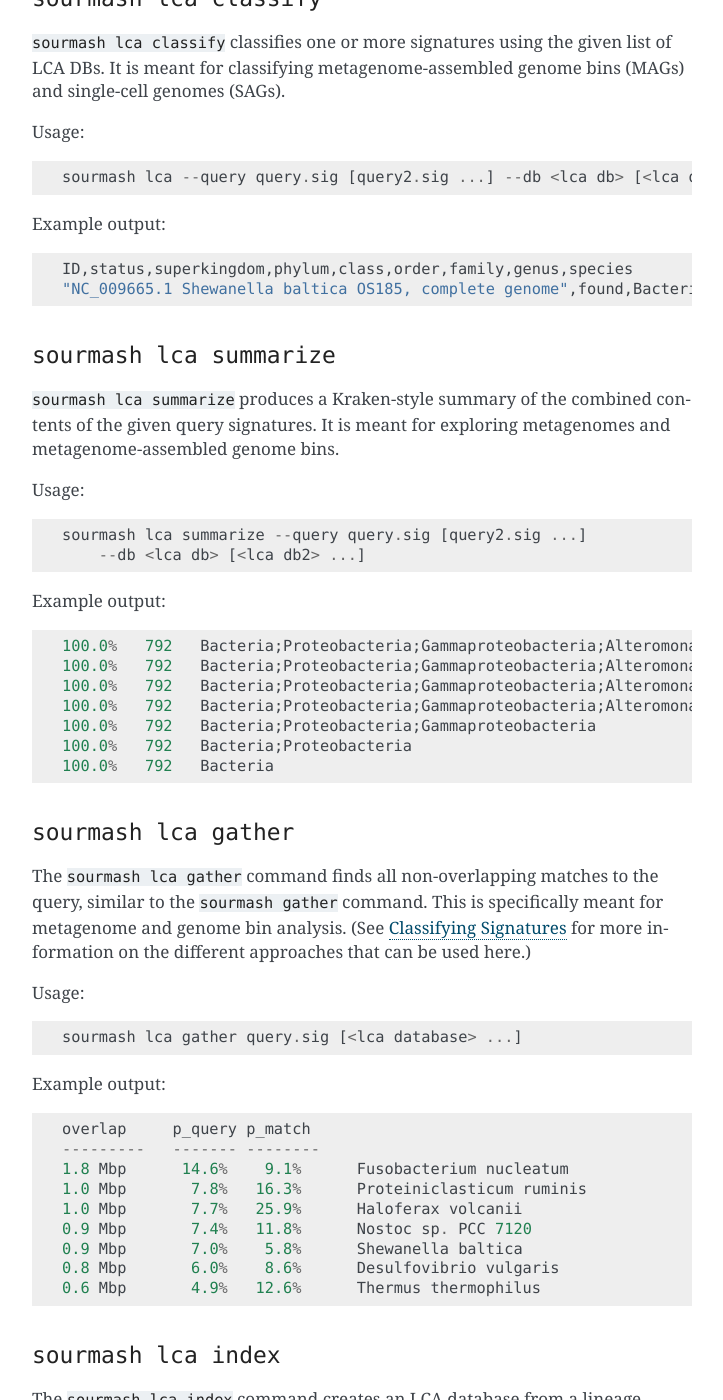
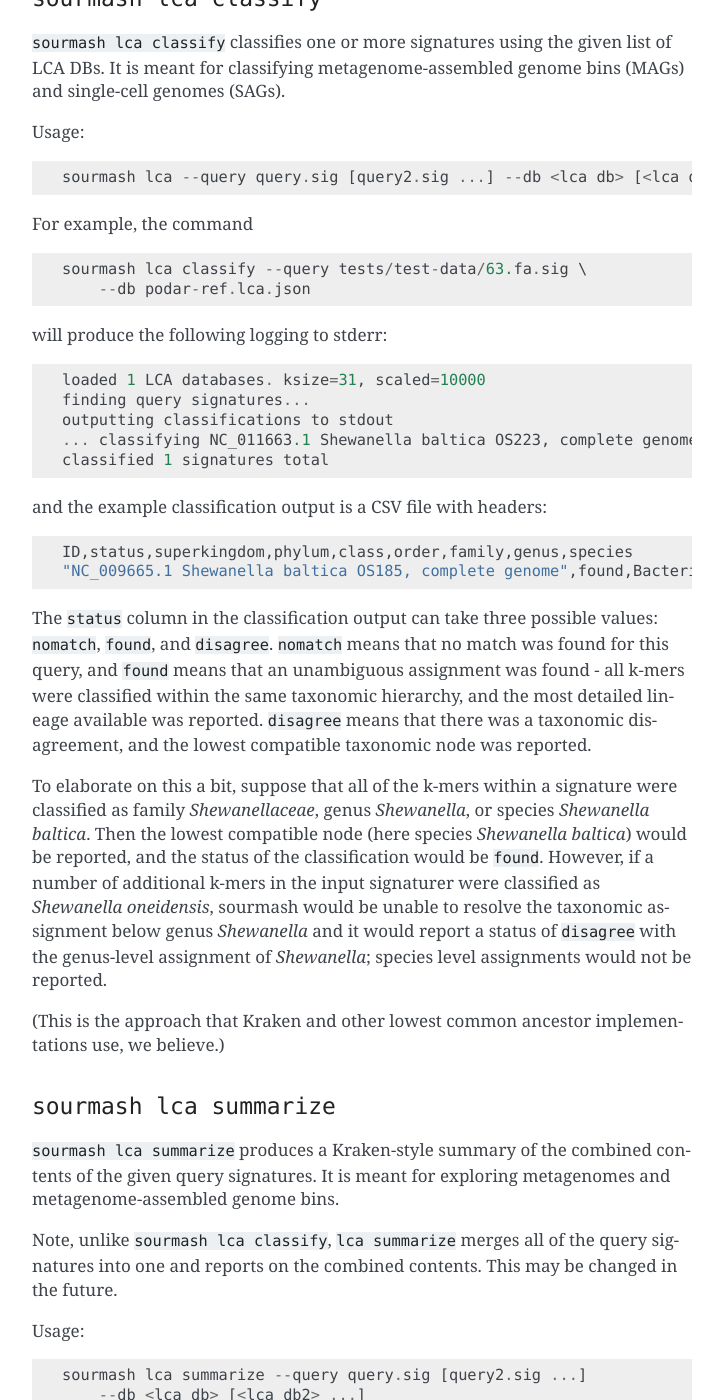
Before and after one commit to sourmash-bio/sourmash, a Sphinx documentation site: the page built from doc/command-line.md, in a window 1280 px wide and 1400 px high, scrolled down 6047 px. Shown: the whole window, without its empty margins (388-1111 px from the left). Built offline with Sphinx 7.4.7, drawn with Linux system fonts in a browser that asks for light colours; pages that are not in the unit, such as notebooks, are missing from menus; some of the changed text lies outside the part shown.

Commit message:
expanded information on lca classify and lca summarize by request

````diff
--- a/doc/command-line.md
+++ b/doc/command-line.md
@@ -247,18 +247,61 @@
 sourmash lca --query query.sig [query2.sig ...] --db <lca db> [<lca db2> ...]
 ```
 
-Example output:
+For example, the command
+
+```
+sourmash lca classify --query tests/test-data/63.fa.sig \
+    --db podar-ref.lca.json
+```
+
+will produce the following logging to stderr:
+
+```
+loaded 1 LCA databases. ksize=31, scaled=10000
+finding query signatures...
+outputting classifications to stdout
+... classifying NC_011663.1 Shewanella baltica OS223, complete genome
+classified 1 signatures total
+```
+
+and the example classification output is a CSV file with headers:
 
 ```
 ID,status,superkingdom,phylum,class,order,family,genus,species
 "NC_009665.1 Shewanella baltica OS185, complete genome",found,Bacteria,Proteobacteria,Gammaproteobacteria,Alteromonadales,Shewanellaceae,Shewanella,Shewanella baltica
 ```
 
+The `status` column in the classification output can take three
+possible values: `nomatch`, `found`, and `disagree`.  `nomatch` means
+that no match was found for this query, and `found` means that an
+unambiguous assignment was found - all k-mers were classified within
+the same taxonomic hierarchy, and the most detailed lineage available
+was reported.  `disagree` means that there was a taxonomic disagreement,
+and the lowest compatible taxonomic node was reported.
+
+To elaborate on this a bit, suppose that all of the k-mers within a
+signature were classified as family *Shewanellaceae*, genus
+*Shewanella*, or species *Shewanella baltica*. Then the lowest
+compatible node (here species *Shewanella baltica*) would be reported,
+and the status of the classification would be `found`.  However, if a
+number of additional k-mers in the input signaturer were classified as
+*Shewanella oneidensis*, sourmash would be unable to resolve the
+taxonomic assignment below genus *Shewanella* and it would report
+a status of `disagree` with the genus-level assignment of *Shewanella*;
+species level assignments would not be reported.
+
+(This is the approach that Kraken and other lowest common ancestor
+implementations use, we believe.)
+
 ### `sourmash lca summarize`
 
 `sourmash lca summarize` produces a Kraken-style summary of the
 combined contents of the given query signatures.  It is meant for
 exploring metagenomes and metagenome-assembled genome bins.
+
+Note, unlike `sourmash lca classify`, `lca summarize` merges all
+of the query signatures into one and reports on the combined contents.
+This may be changed in the future.
 
 Usage:
 
@@ -267,17 +310,42 @@
     --db <lca db> [<lca db2> ...]
 ```
 
-Example output:
+For example, the command line:
 
 ```
-100.0%   792   Bacteria;Proteobacteria;Gammaproteobacteria;Alteromonadales;Shewanellaceae;Shewanella;Shewanella baltica
-100.0%   792   Bacteria;Proteobacteria;Gammaproteobacteria;Alteromonadales;Shewanellaceae;Shewanella
-100.0%   792   Bacteria;Proteobacteria;Gammaproteobacteria;Alteromonadales;Shewanellaceae
-100.0%   792   Bacteria;Proteobacteria;Gammaproteobacteria;Alteromonadales
-100.0%   792   Bacteria;Proteobacteria;Gammaproteobacteria
-100.0%   792   Bacteria;Proteobacteria
-100.0%   792   Bacteria
+sourmash lca classify --query tests/test-data/63.fa.sig \
+    --db tests/test-data/podar-ref.lca.json
 ```
+
+will produce the following log output to stderr:
+
+```
+loaded 1 LCA databases. ksize=31, scaled=10000
+finding query signatures...
+loaded 1 signatures from 1 files total.
+```
+
+and the following example summarize output to stdout:
+
+```
+50.5%   278   Bacteria;Proteobacteria;Gammaproteobacteria;Alteromonadales;Shewanellaceae;Shewanella;Shewanella baltica;Shewanella baltica OS223
+100.0%   550   Bacteria;Proteobacteria;Gammaproteobacteria;Alteromonadales;Shewanellaceae;Shewanella;Shewanella baltica
+100.0%   550   Bacteria;Proteobacteria;Gammaproteobacteria;Alteromonadales;Shewanellaceae;Shewanella
+100.0%   550   Bacteria;Proteobacteria;Gammaproteobacteria;Alteromonadales;Shewanellaceae
+100.0%   550   Bacteria;Proteobacteria;Gammaproteobacteria;Alteromonadales
+100.0%   550   Bacteria;Proteobacteria;Gammaproteobacteria
+100.0%   550   Bacteria;Proteobacteria
+100.0%   550   Bacteria
+```
+
+The output is space-separated and consists of three columns: the
+perrcentage of total k-mers that have this classification; the number of
+k-mers that have this classification; and the lineage classification.
+K-mer classifications are reported hierarchically, so the percentages
+and totals contain all assignments that are at a lower taxonomic level -
+e.g. *Bacteria*, above, contains all the k-mers in *Bacteria;Proteobacteria*.
+
+The same information is reported in a CSV file if `-o/--output` is used.
 
 ### `sourmash lca gather`
 
````
Also changed, not shown: 1 other file.
